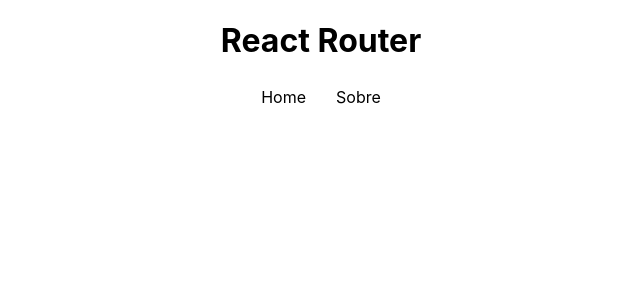
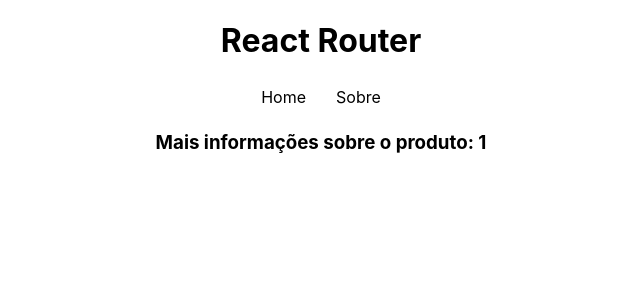
Before and after one commit to YuriCF1/Proj.Study-React-8, a React (Create React App) app in the folder react-router/: page /products/1/info in a window 1280 px wide. Shown: the top 300 px of the page, without its empty margins (319-959 px from the left). Built offline with nearby package versions, Linux system fonts and the light colour scheme.

Commit message:
Creating the Nested routes with the info of the product

```diff
--- a/react-router/src/App.js
+++ b/react-router/src/App.js
@@ -13,6 +13,7 @@
 import Home from "./pages/Home";
 import About from "./pages/About";
 import Product from "./pages/Product";
+import Info from "./pages/Info";
 
 function App() {
   return (
@@ -20,13 +21,15 @@
       {/* O que está fora de Routes, existirá em todas as páginas */}
       <h1>React Router</h1>
       <BrowserRouter>
-      {/* 2 - Links com react router */}
-      <Navbar />
+        {/* 2 - Links com react router */}
+        <Navbar />
         <Routes>
           <Route path="/" element={<Home />} />
           <Route path="/about" element={<About />} />
           {/* 4 - Rota dinâmica */}
           <Route path="/products/:idUrl" element={<Product />}></Route>
+          {/* 6 - Nested route */}
+          <Route path="/products/:idUrl/info" element={<Info />}></Route> {/*Route cria a rota, MAS ELAS ESTÃO SENDO ACESSADAS NAS PÁGINAS*/}
         </Routes>
       </BrowserRouter>
     </div>
--- a/react-router/src/pages/Home.js
+++ b/react-router/src/pages/Home.js
@@ -10,20 +10,23 @@
   const url = "http://localhost:3001/products";
 
   const { data: items, loading, error } = useFetch(url);
-  return <div>
+  return (
+    <div>
       <h1>Produtos</h1>
       {error && <p>{error}</p>}
       <ul className="products">
-      {items && items.map(item =>(
+        {items &&
+          items.map((item) => (
             <li key={item.id}>
               <h2>{item.name}</h2>
-          <p>{item.price}</p>
+              <p>R$: {item.price}</p>
               {/* 4 - Rota dinâmica */}
               <Link to={`/products/${item.id}`}>Deatalhes</Link>
             </li>
           ))}
       </ul>
-  </div>;
+    </div>
+  );
 };
 
 export default Home;
--- /dev/null
+++ b/react-router/src/pages/Info.js
@@ -0,0 +1,15 @@
+import React from 'react'
+
+import { useParams } from "react-router-dom"
+
+const info = () => {
+    const { idUrl } = useParams()
+
+  return (
+    <div>
+        <h3>Mais informações sobre o produto: {idUrl}</h3>
+    </div>
+  )
+}
+
+export default info
--- a/react-router/src/pages/Product.js
+++ b/react-router/src/pages/Product.js
@@ -1,11 +1,12 @@
 import React from "react";
 
-import { useParams } from "react-router-dom";
+import { useParams, Link } from "react-router-dom";
 import { useFetch } from "../hooks/useFetch";
 
 
 const Product = () => {
   // 4 -  Rotda dinâmica
+  // useParams desestrutura todos os parâmetros do objeto
   const { idUrl } = useParams(); //O 'idUrl' faz referência ao idUrl da url chmada em 'products', no App.js
 
   //5 - Carregamento dado individual
@@ -22,6 +23,9 @@
         <div>
           <h2>{product.name}</h2>
           <p>R$: {product.price}</p>
+          {/* 6 - Nested routes */}
+          <Link to={`/products/${product.id}/info`}>Mais informações</Link> {/*'/' na frente para partir da atual URL*/}
+
         </div>
 
       )}
```
Lines whose indentation alone changed are shown as unchanged.
